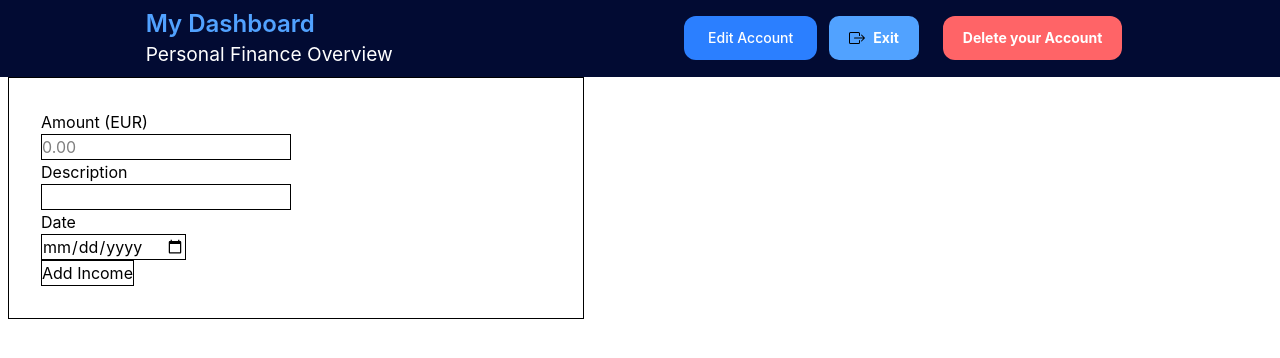
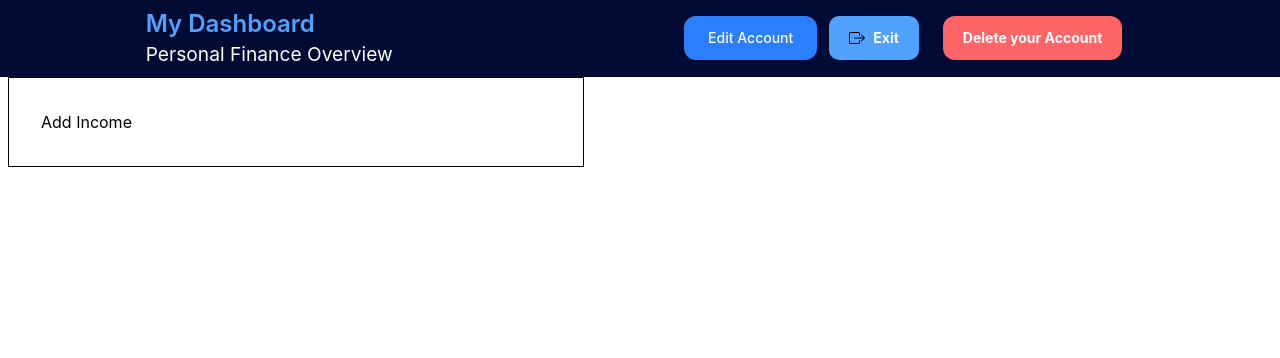
Before and after one commit to Maksas2002/Projektas1, a React (Vite) app in the folder front/: page /user/dashboard in a window 1280 px wide. Shown: the top 358 px of the page. Built offline with nearby package versions, Linux system fonts and the light colour scheme; sample sign-in values are in the browser's storage.

Commit message:
add buuton to show or hide income form

```diff
--- a/front/src/components/AddIncome/AddIncome.jsx
+++ b/front/src/components/AddIncome/AddIncome.jsx
@@ -1,10 +1,19 @@
 import AddIncomeForm from "./AddIncomeForm";
+import { useState } from "react";
 
 function AddIncome() {
+  const [show, setShow] = useState(false);
+
+  const toShow = () => {
+    show ? setShow(false) : setShow(true);
+  };
+
   return (
     <>
       <section className="border p-8 ml-2 w-[45%]">
-        <AddIncomeForm />
+        <button type="button" onClick={toShow}>Add Income</button>
+
+        {show ? <AddIncomeForm /> : null}
       </section>
     </>
   );
```
